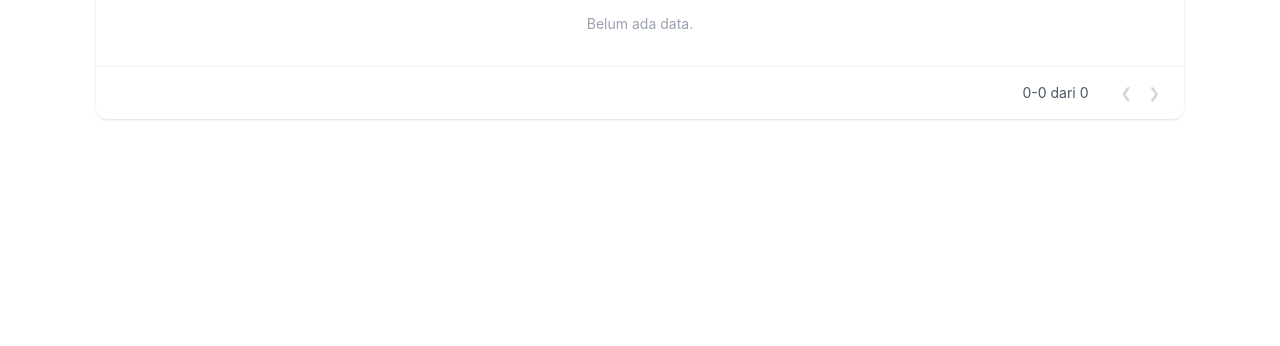
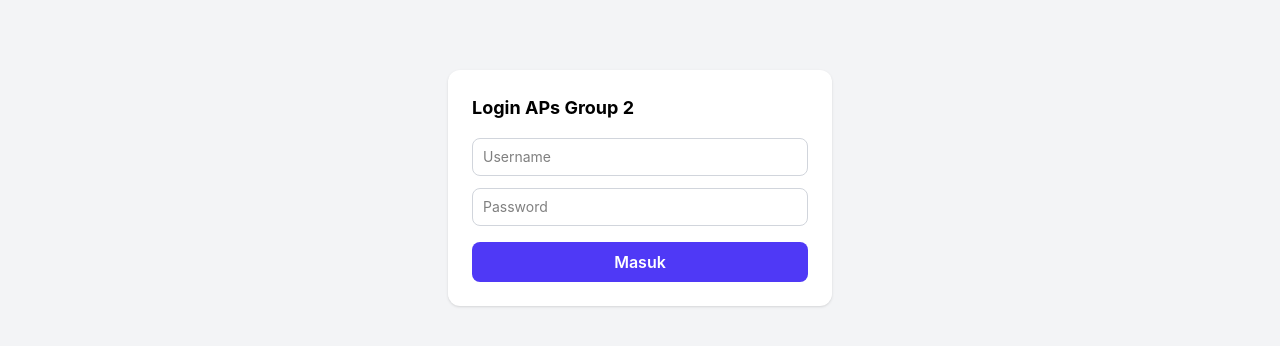
Before and after one commit to imam-mq/FE-Aps-Group2, a React (Vite) app: page / in a window 1280 px wide. Shown: the part 212-558 px from the top of the page. Built offline with nearby package versions, Linux system fonts and the light colour scheme; no server answers.

Commit message:
feat: tambah fitur login (jwt) frontend - auth, api, hooks, loginform, request token

```diff
--- a/src/App.jsx
+++ b/src/App.jsx
@@ -6,10 +6,13 @@ import { AplikasiTable } from "./components/AplikasiTable";
 import { AplikasiForm } from "./components/AplikasiForm";
 import { NotifContainer } from "./components/NotifContainer";
 import { DeleteModal } from "./components/DeleteModal";
+import { useAuth } from "./hooks/useAuth";
+import { LoginForm } from "./components/LoginForm";
 
 const ROWS_PER_PAGE = 10;
 
 function App() {
+  const { isLoggedIn, login, logout } = useAuth();
   const { data, loadData, addData, updateData, deleteData } = useAplikasiData();
   const { notifs, showNotif } = useNotif();
   const [searchTerm, setSearchTerm] = useState("");
@@ -18,7 +21,11 @@ function App() {
   const [editingItem, setEditingItem] = useState(null);
   const [deleteTarget, setDeleteTarget] = useState(null);
 
-  useEffect(() => { loadData(); }, [loadData]);
+  useEffect(() => {
+    if (isLoggedIn) {
+      loadData();
+    }
+  }, [isLoggedIn, loadData]);
   useEffect(() => { setCurrentPage(1); }, [searchTerm]);
 
   const filteredData = useMemo(() => {
@@ -68,6 +75,14 @@ function App() {
     }
   };
 
+  if (!isLoggedIn) {
+    return (
+      <div className="min-h-screen flex items-center justify-center bg-gray-100">
+        <LoginForm onLogin={login} />
+      </div>
+    );
+  }
+
   return (
     <div className="max-w-6xl mx-auto p-8">
       <header className="flex items-center justify-between mb-5">
@@ -75,6 +90,9 @@ function App() {
           <h1 className="text-lg font-bold">APS GROUP 2</h1>
           <p className="text-sm text-gray-500">penyimpanan data aplikasi group 2</p>
         </div>
+        <button onClick={logout} className="bg-indigo-600 text-white text-sm font-semibold px-4 py-2 rounded-lg hover:bg-indigo-700">
+          Logout
+        </button>
         <button onClick={handleAddClick} className="bg-indigo-600 text-white text-sm font-semibold px-4 py-2 rounded-lg hover:bg-indigo-700">
           Tambah Data Aplikasi
         </button>
--- a/src/api/aplikasi.api.js
+++ b/src/api/aplikasi.api.js
@@ -1,4 +1,9 @@
 const BASE_URL = import.meta.env.VITE_API_URL || "http://localhost:4000/api/aplikasi";
+
+function authHeaders() {
+  const token = localStorage.getItem("token");
+  return token ? { Authorization: `Bearer ${token}` } : {};
+}
 
 async function handleResponse(res) {
     if (!res.ok) {
@@ -41,15 +46,15 @@ function toFrontendFormat(row) {
 
 export const aplikasiApi = {
     getAll: async() => {
-        const res = await fetch(BASE_URL);
+        const res = await fetch(BASE_URL, { headers: authHeaders() });
         const rows = await handleResponse(res);
         return rows.map(toFrontendFormat);
     },
 
     create: async (item) => {
-        const res = await fetch(BASE_URL, {
+        const res = await fetch(BASE_URL,   {
             method: "POST",
-            headers: { "Content-Type": "application/json" },
+            headers: { "Content-Type": "application/json", ...authHeaders() },
             body: JSON.stringify(toApiFormat(item)),
         });
         const row = await handleResponse(res);
@@ -59,7 +64,7 @@ export const aplikasiApi = {
     update: async (id, item) => {
         const res = await fetch(`${BASE_URL}/${id}`, {
             method: "PUT",
-            headers: { "Content-Type": "application/json" },
+            headers: { "Content-Type": "application/json", ...authHeaders() },
             body: JSON.stringify(toApiFormat(item)),
         });
         const row = await handleResponse(res);
--- /dev/null
+++ b/src/api/auth.api.js
@@ -0,0 +1,21 @@
+const BASE_URL = import.meta.env.VITE_API_URL_AUTH || "http://localhost:4000/api/auth";
+
+async function handleResponse(res) {
+    if(!res.ok) {
+        const body = await res.json().catch(() => ({}));
+        throw new Error(body.error || `Request Gagal (status $[res.status])`);
+    }
+    return res.json();
+}
+
+export const authApi = {
+    login: async (username, password) => {
+        const res = await fetch(`${BASE_URL}/login`, {
+            method: "POST",
+            headers: { "Content-Type": "application/json" },
+            body: JSON.stringify({ username, password }),
+        });
+
+        return handleResponse(res);
+    },
+};
--- /dev/null
+++ b/src/components/LoginForm.jsx
@@ -0,0 +1,47 @@
+import { useState } from "react";
+
+export function LoginForm({ onLogin }) {
+    const [username, setUsername] = useState("");
+    const [password, setPassword] = useState("");
+    const [error, setError] = useState("");
+    const [loading, setLoading] = useState("");
+
+    const handleSubmit = async (e) => {
+        e.preventDefault();
+        setError("");
+        setLoading(true);
+        try {
+            await onLogin(username, password);
+        } catch (err) {
+            setError(err.message);
+        } finally {
+            setLoading(false);
+        }
+    };
+
+    return (
+        <form onSubmit={handleSubmit} className="w-full max-w-sm bg-white p-6 rounded-xl shadow">
+            <h1 className="text-lg font-bold mb-4"> Login APs Group 2</h1>
+            {error && <p className="text-red-600 text-sm mb-3">{error}</p>}
+            <input
+                value={username}
+                onChange={(e) => setUsername(e.target.value)}
+                placeholder="Username"
+                className="input mb-3"
+                required
+            />
+            <input
+                type="password"
+                value={password}
+                onChange={(e) => setPassword(e.target.value)}
+                placeholder="Password"
+                className="input mb-4"
+                required
+            />
+            <button type="submit" disabled={loading} className="w-full bg-indigo-600 text-white py-2 rounded-lg font-semibold hover:bg-indigo-700 disabled:opacity-60">
+                {loading ? "Masuk..." : "Masuk"}
+            </button>
+        </form>
+    );
+
+}
--- /dev/null
+++ b/src/hooks/useAuth.js
@@ -0,0 +1,27 @@
+import { useState, useCallback } from "react";
+import { authApi } from "../api/auth.api";
+
+export function useAuth() {
+    const [token, setToken] = useState(() => localStorage.getItem("token"));
+    const [user, setUser] = useState(() => {
+        const saved = localStorage.getItem("user");
+        return saved ? JSON.parse(saved) : null;
+    });
+
+    const login  = useCallback(async (username, password) => {
+        const result = await authApi.login(username, password);
+        localStorage.setItem("token", result.token);
+        localStorage.setItem("user", JSON.stringify(result.user));
+        setToken(result.token);
+        setUser(result.user);
+    }, []);
+
+    const logout = useCallback(() => {
+        localStorage.removeItem("token");
+        localStorage.removeItem("user");
+        setToken(null);
+        setUser(null);
+    }, []);
+
+    return { token, user, isLoggedIn: Boolean(token), login, logout };
+}
```
